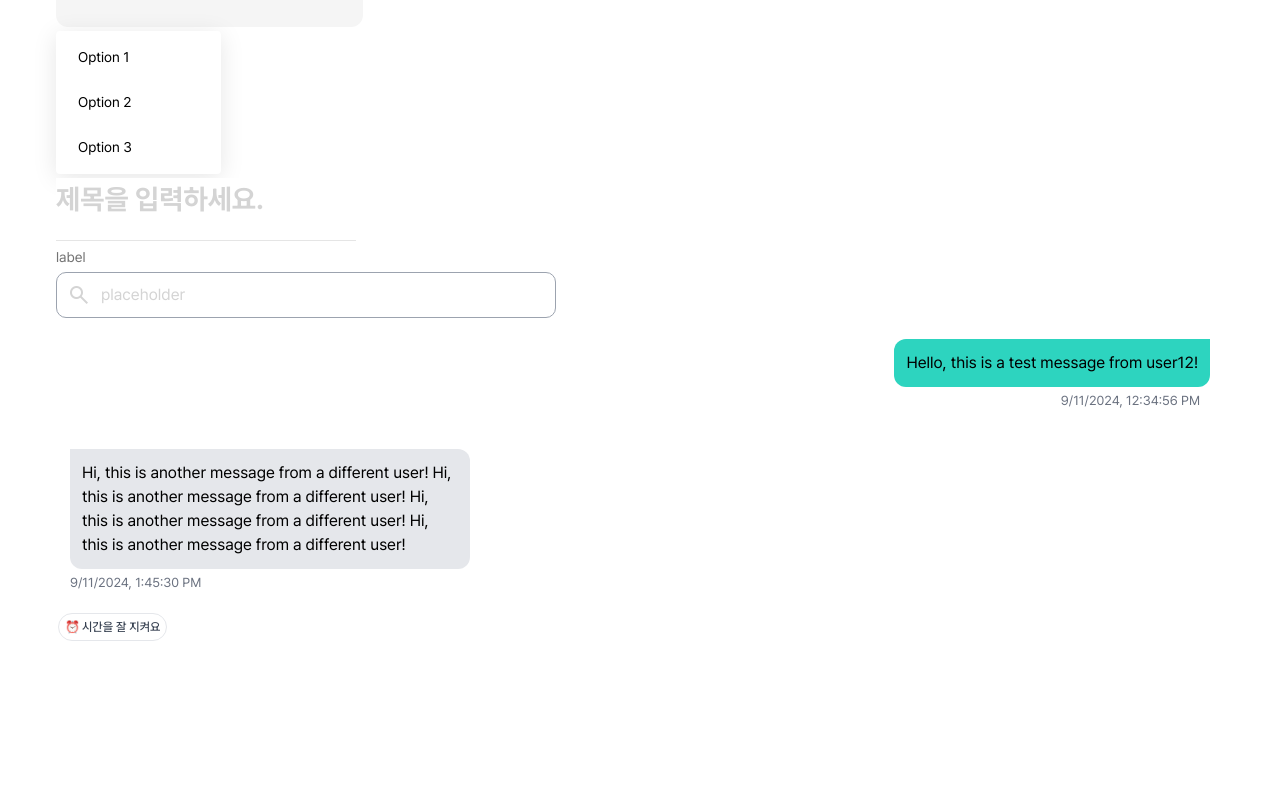
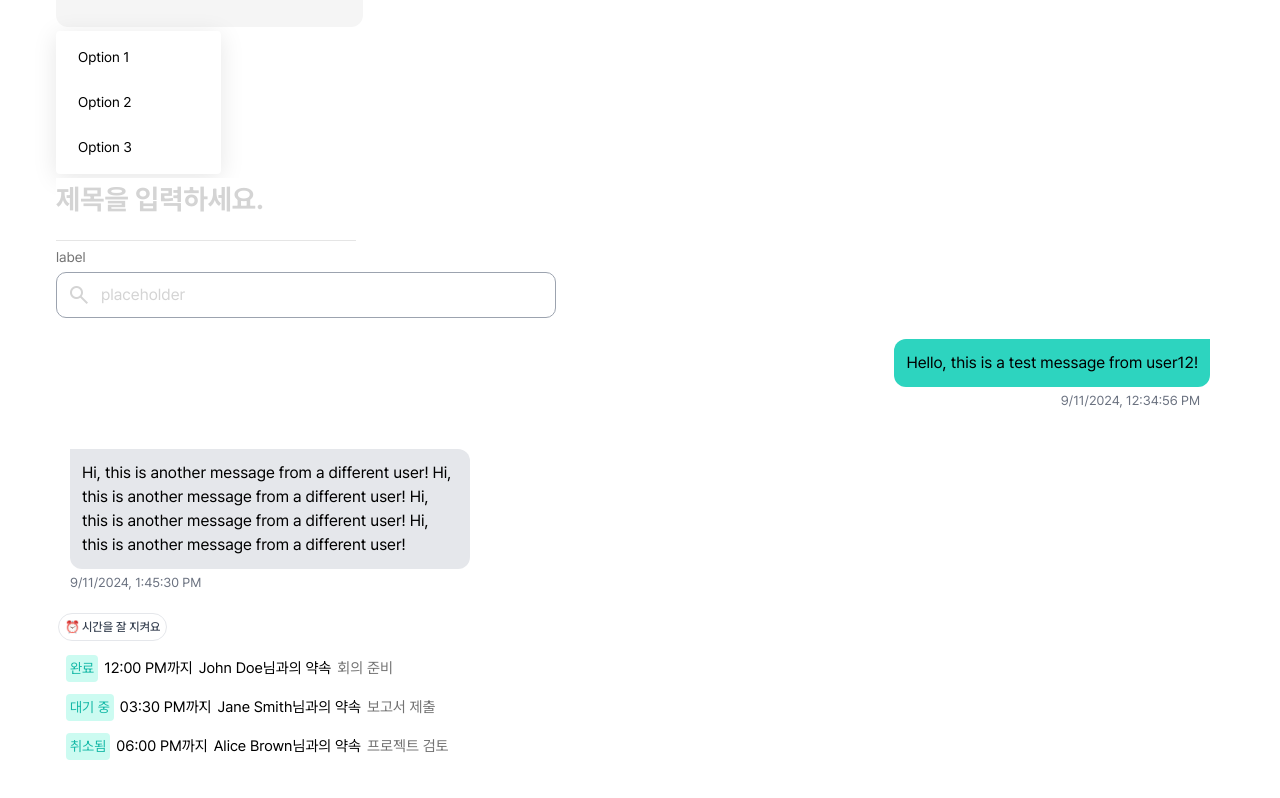
Before and after one commit to tikkle-a501/tikkle, a Next.js app in the folder front/tikkle/: page / in a window 1280 px wide. Shown: the part 1158-1956 px from the top of the page. Before the commit the page ends 1847 px from the top, so only its background shows below. Built offline with nearby package versions, Linux system fonts and the light colour scheme.

Commit message:
feat: todoList 컴포넌트 제작 - 클릭 시 해당 채팅으로 이동하도록 제작 - 당일의 약속만 리스트에 렌더링된다고 가정하고 시간 포매팅 - 추후 뱃지 색상 동적으로 변경되도록 로직 작성 필요 S11P21A501-112

```diff
--- a/front/tikkle/src/app/page.tsx
+++ b/front/tikkle/src/app/page.tsx
@@ -5,8 +5,8 @@ import Dropbox from "@/components/drop-down/Dropbox";
 import TitleInput from "@/components/input/TitleInput";
 import SearchInput from "@/components/input/SearchInput";
 import ChatList from "@/components/chat/ChatList";
-import MessageList from "@/components/chat/MessageList";
 import ReviewBadge from "@/components/badge/review/ReviewBadge";
+import TodoList from "@/components/list/TodoList";
 
 export default function Landing() {
   const testCards = [
@@ -158,6 +158,30 @@ export default function Landing() {
       ))}
 
       <ReviewBadge type="time" />
+
+      <div className="flex flex-col p-4">
+        <TodoList
+          status="완료"
+          appointmentTime="2024-09-11T12:00:00Z"
+          nickname="John Doe"
+          title="회의 준비"
+          chatId="123"
+        />
+        <TodoList
+          status="대기 중"
+          appointmentTime="2024-09-12T15:30:00Z"
+          nickname="Jane Smith"
+          title="보고서 제출"
+          chatId="456"
+        />
+        <TodoList
+          status="취소됨"
+          appointmentTime="2024-09-13T18:00:00Z"
+          nickname="Alice Brown"
+          title="프로젝트 검토"
+          chatId="789"
+        />
+      </div>
     </div>
   );
 }
--- /dev/null
+++ b/front/tikkle/src/components/list/TodoList.tsx
@@ -0,0 +1,43 @@
+"use client";
+
+import Link from "next/link";
+import Badge from "../badge/Badge";
+
+interface TodoListProps {
+  status: string; // 상태
+  appointmentTime: string; // 약속 시간
+  nickname: string; // 닉네임
+  title: string; // 제목
+  chatId: string; // 채팅 ID
+}
+
+const TodoList: React.FC<TodoListProps> = ({
+  status,
+  appointmentTime,
+  nickname,
+  title,
+  chatId,
+}) => {
+  // 오늘 날짜의 약속만 보인다고 가정
+  const formattedTime = new Date(appointmentTime).toLocaleTimeString([], {
+    hour: "2-digit",
+    minute: "2-digit",
+    hour12: true, // 12시간제로 오전/오후 표시
+  });
+
+  return (
+    <Link href={`/chat/${chatId}`} passHref>
+      <div className="inline-flex items-center p-6 gap-6 text-15 cursor-pointer">
+        <Badge size="l" color="teal">
+          {/* 추후 뱃지 컬러를 동적으로 받는 로직 작성 필요 */}
+          {status}
+        </Badge>
+        <div>{formattedTime}까지</div>
+        <div>{nickname}님과의 약속</div>
+        <div className="text-warmGray500 truncate">{title}</div>
+      </div>
+    </Link>
+  );
+};
+
+export default TodoList;
```
Also changed, not shown: front/tikkle/src/components/list/HistoryList.tsx (added).
